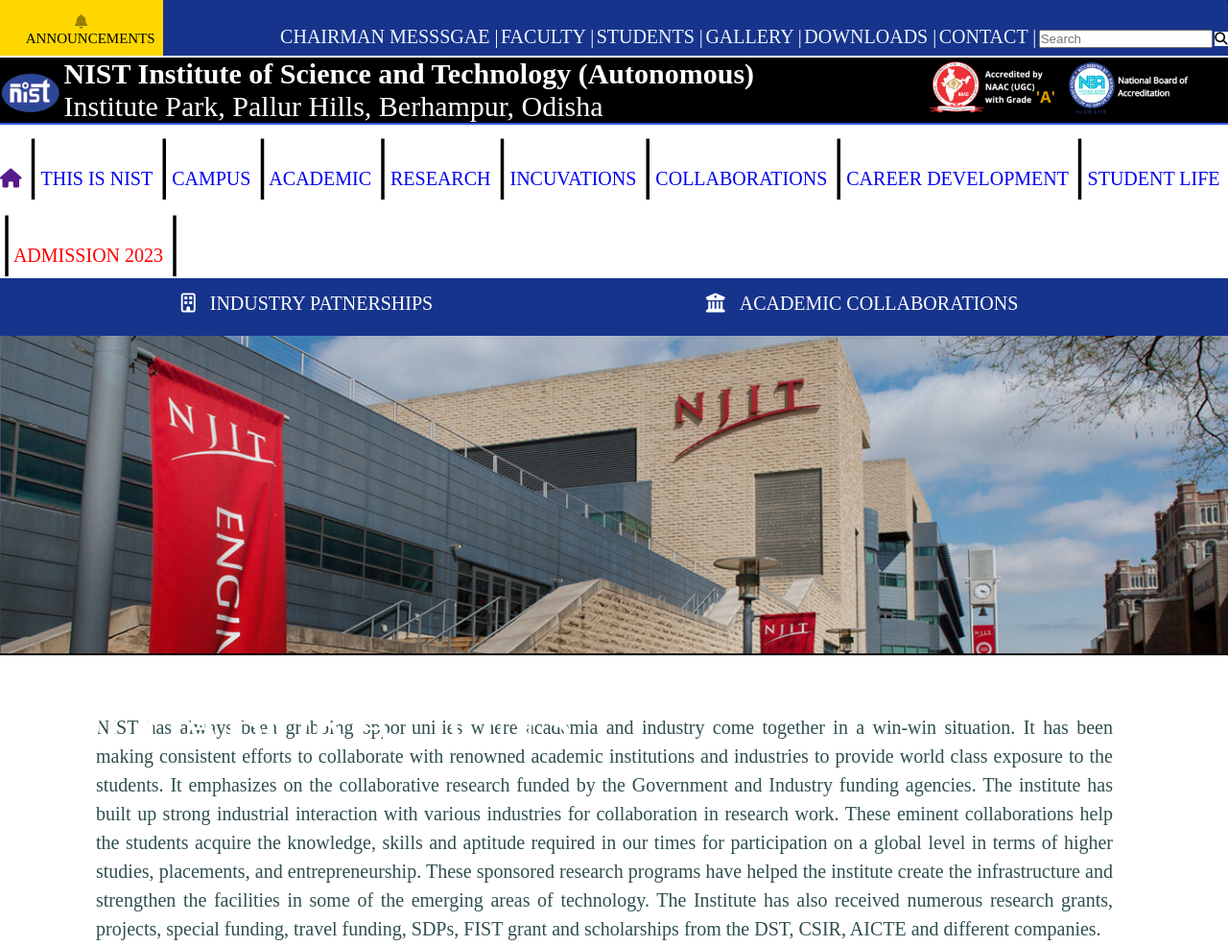
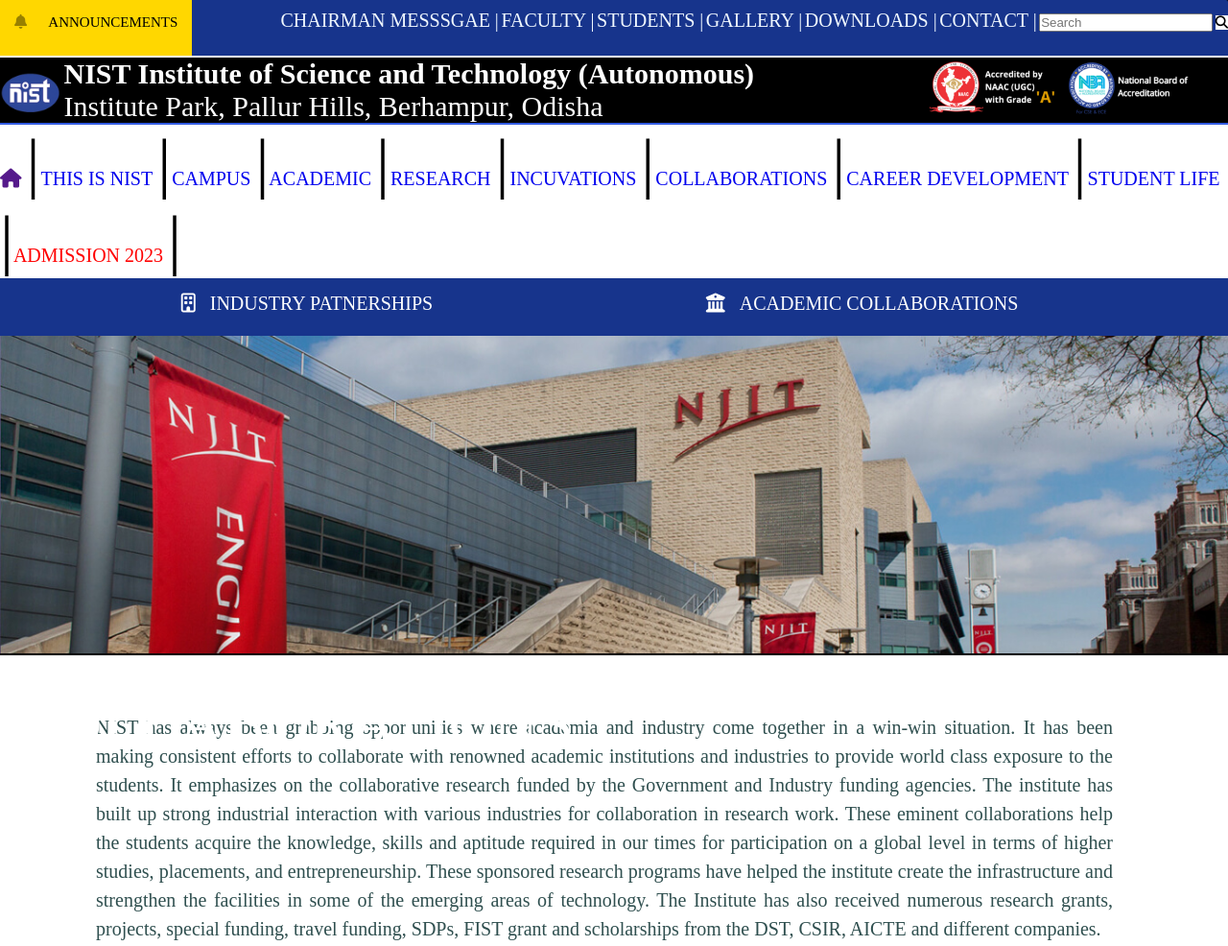
Before and after one commit to sahubibhuti0192/PB-project, a plain HTML site: page index.html in a window 1280 px wide. Shown: the top 986 px of the page at 96% size. Drawn offline with Linux system fonts and the light colour scheme.

Commit message:
Update bibhu.css

```diff
--- a/bibhu.css
+++ b/bibhu.css
@@ -21,7 +21,7 @@ html{
 
 #anno{
     display: inline-block;
-    width: 13.25%;
+    width: 20rem;
     background: gold;
     height: 6.0rem;
     font-size: 1.5rem;
```
